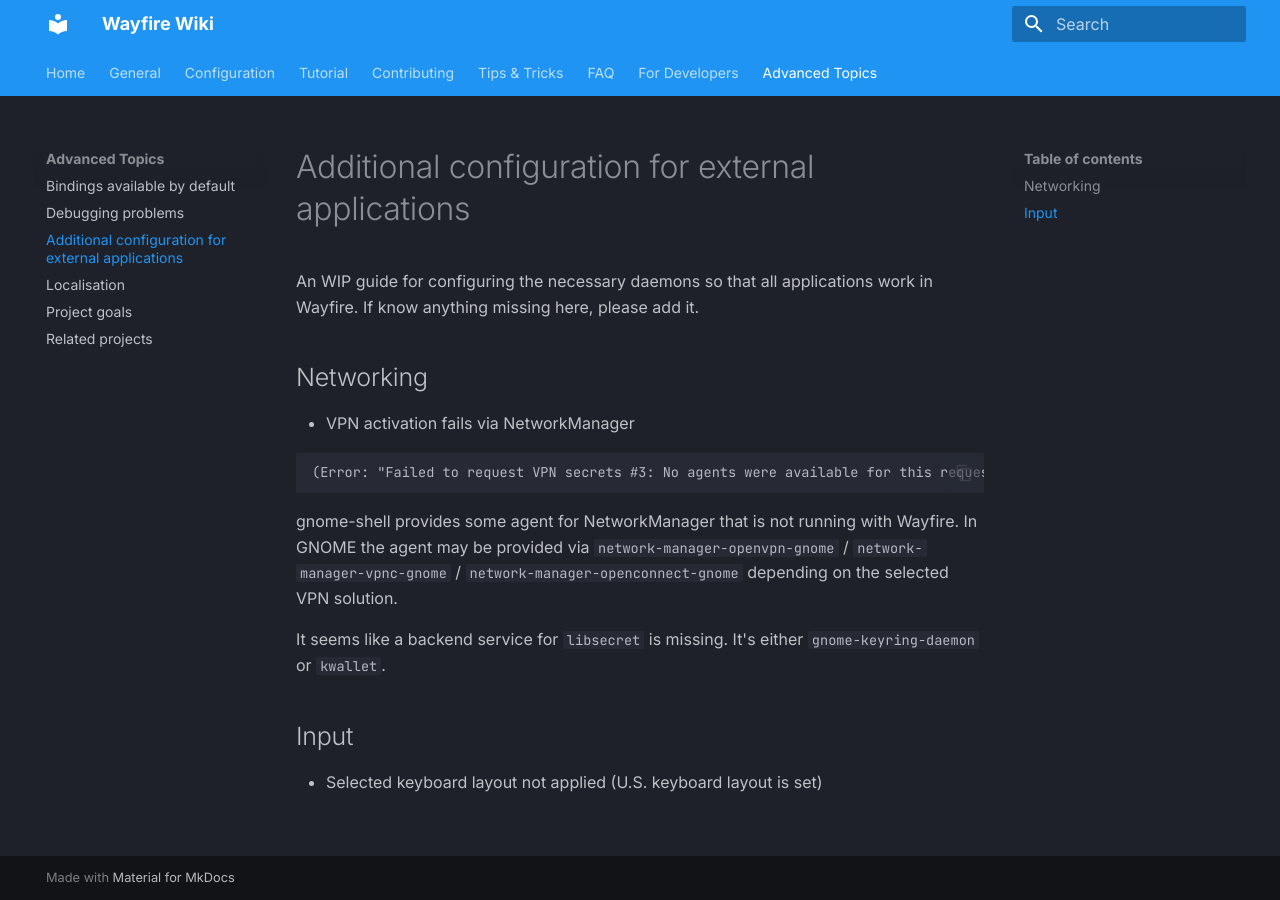
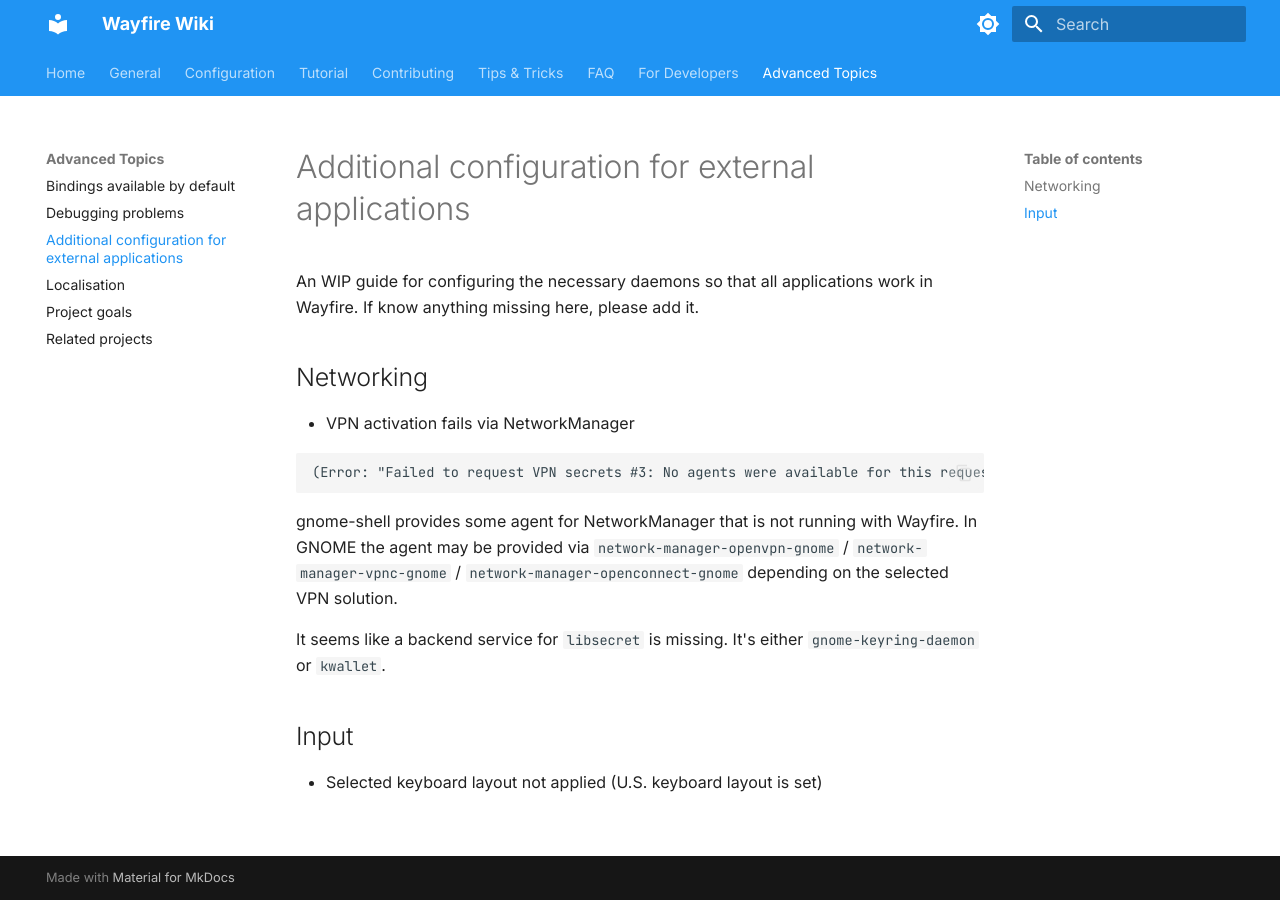
Before and after one commit to bluebyt/wayfire-docs, an MkDocs documentation site: the page built from docs/Additional-configuration-for-external-applications.md, in a window 1280 px wide. Built offline with MkDocs 1.6.1 and Material for MkDocs 9.7.7, drawn with Linux system fonts in a browser that asks for light colours.

Commit message:
Add dark mode toggle to mkdocs configuration
Added a toggle for dark mode in the palette section.

```diff
--- a/mkdocs.yml
+++ b/mkdocs.yml
@@ -18,9 +18,19 @@
     - navigation.expand
 
   palette:
+    - scheme: default
+      primary: blue
+      accent: light blue
+      toggle:
+        icon: material/brightness-7
+        name: Switch to dark mode
+
     - scheme: slate
       primary: blue
       accent: light blue
+      toggle:
+        icon: material/brightness-4
+        name: Switch to light mode
 
 markdown_extensions:
   - admonition
```
